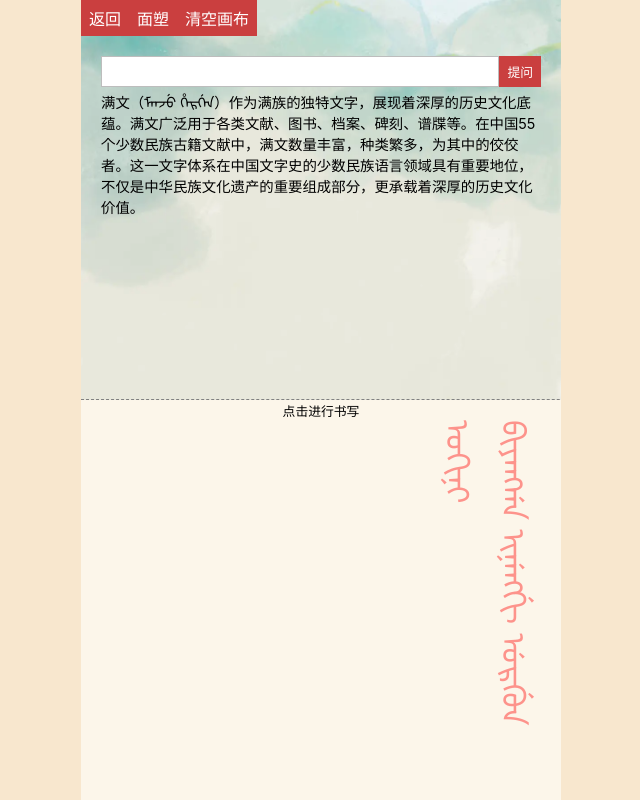
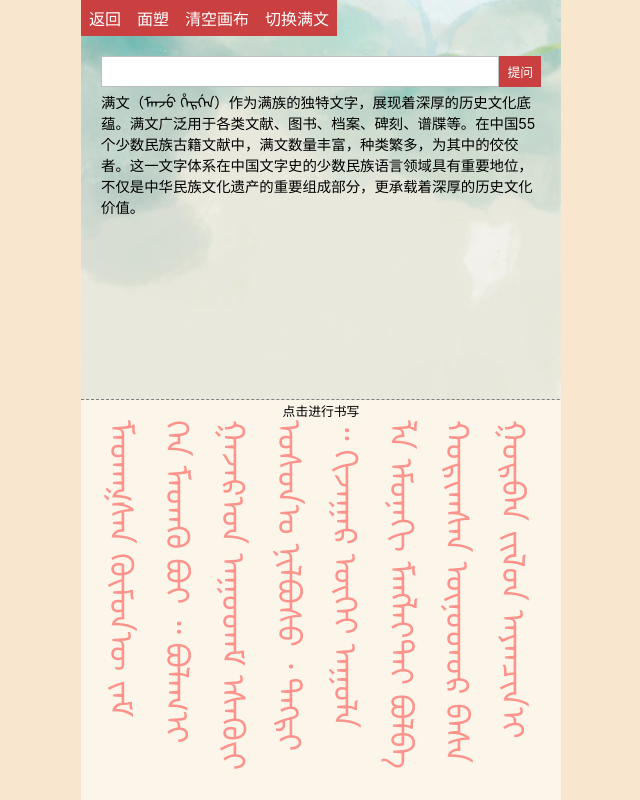
Before and after one commit to saurlax/riverechoes, a Nuxt app: page /calligraphy in a window 1280 px wide. Shown: the whole page, without its empty margins (319-959 px from the left). Built offline with nearby package versions, Linux system fonts and the light colour scheme.

Commit message:
feat:Add a switch to change Manchu Text

```diff
--- a/pages/calligraphy.vue
+++ b/pages/calligraphy.vue
@@ -5,6 +5,14 @@ import ask from '../components/ChatBox.vue'
 const tabletRef = ref<HTMLCanvasElement>()
 let ctx: CanvasRenderingContext2D
 let lastTouches: TouchList
+
+const facsimileTexts = ref([
+  "ᠭᠤᠷᠪᠠᠨ ᠵᠢᠯ᠎ᠦ᠋ᠨ ᠠᠶᠠᠨᠴᠢᠨ᠎ᠢ᠋ ᠬᠣᠷᠢᠭᠰᠠᠨ ᠥᠨᠥᠳᠥᠷ ᠪᠠᠰᠠ ᠯᠠ ᠡᠮᠦᠨᠡᠬᠢ ᠮᠠᠩᠯᠠᠢ᠎ᠲᠠᠢ ᠪᠣᠯᠪᠠ ᠃  ᠬᠢᠵᠠᠭᠠᠷ ᠦᠭᠡᠢ ᠠᠭᠤᠯᠠ ᠤᠰᠤᠨ᠎ᠤ᠋ ᠨᠢᠯᠪᠤᠰᠤ ᠂ ᠲᠩᠷᠢ ᠭᠠᠵᠠᠷ᠎ᠤ᠋ᠨ ᠠᠭᠤᠳᠠᠮ ᠡᠰᠡᠬᠦ᠎ᠶ᠋ᠢ ᠬᠡᠨ ᠮᠡᠳᠡᠬᠦ ᠪᠣᠢ ᠃  ᠪᠤᠯᠠᠭ᠎ᠢ᠋ ᠮᠡᠳᠡᠭᠰᠡᠨ ᠬᠥᠮᠦᠨ᠎ᠦ᠌ ᠵᠠᠮ ᠣᠢᠷ᠎ᠠ ᠂ ᠨᠤᠲᠤᠭ᠎ᠢ᠋ ᠬᠦᠰᠡᠭᠰᠡᠨ ᠬᠥᠮᠦᠨ ᠬᠣᠯᠠ ᠃  ᠰᠥᠰᠥ ᠵᠣᠷᠢᠭ ᠬᠠᠷᠢᠵᠤ ᠢᠷᠡᠬᠦ ᠡᠳᠦᠷ ᠂ ᠰᠦᠯᠳᠡ ᠬᠣᠰᠢᠭᠤ ᠬᠣᠭᠣᠰᠣᠨ ᠦᠵᠡᠨ᠎ᠡ ᠃  ", // 另一种满文
+  "ᠭᠠᠵᠠᠷ ᠳᠦᠭᠦᠷᠡᠩ ᠬᠢᠷᠠᠭᠤ ᠴᠠᠰᠤ ᠰᠢᠭ᠋ ᠥᠳᠬᠡᠨ ᠃ ᠬᠥᠮᠦᠨ ᠦᠭᠡ᠎ᠪᠡᠷ ᠂ ᠬᠦᠯᠦᠭ ᠡᠪᠡᠰᠦ᠎ᠪᠡᠷ ᠃ ᠨᠢᠭᠡ ᠮᠤᠷᠤᠢ ᠴᠠᠭᠠᠨ ᠪᠣᠭᠣᠮᠲᠠ ᠲᠤᠢᠯ᠎ᠳ᠋ᠠᠭᠠᠨ ᠲᠤᠯᠤᠭᠠᠳᠤᠢ ᠃ ᠲᠡᠷᠭᠡᠨ᠎ᠦ᠌ ᠳᠠᠭᠤ ᠨᠠᠮ ᠵᠢᠮ ᠪᠣᠯᠪᠠ ᠃ ᠲᠩᠷᠢ᠎ᠶ᠋ᠢᠨ ᠬᠠᠶᠠᠭ᠎ᠠ ᠡᠪᠡᠰᠦ ᠃ ᠬᠠᠷ᠎ᠠ ᠨᠡᠮᠡᠷᠢ ᠂ ᠬᠠᠭᠤᠴᠢᠨ ᠵᠢᠯ᠎ᠦ᠋ᠨ ᠮᠡᠬᠡ ᠃ ᠥᠪᠡᠷ᠎ᠢ᠋ᠶ᠋ᠡᠨ ᠴᠦ᠍ ᠬᠡᠯᠡᠵᠦ ᠪᠣᠯᠣᠰᠢ ᠦᠭᠡᠢ ᠬᠡᠷᠡᠭ ᠃ ᠬᠥᠮᠦᠨ᠎ᠦ᠌ ᠶᠢᠷᠲᠢᠨᠴᠦ᠎ᠶ᠋ᠢᠨ ᠬᠠᠮᠤᠭ ᠲᠦᠷᠦᠭᠦᠨ᠎ᠳ᠋ᠦ᠍ ᠰᠠᠯᠤᠯᠲᠠ ᠬᠢᠨ᠎ᠡ ᠃  ", // 另一种满文
+  "ᠪᠣᠷᠣᠭᠠᠨ ᠳᠤᠰᠤᠯ ᠴᠡᠴᠡᠭ ᠪᠤᠲᠠᠷᠠᠨ ᠂ ᠤᠯᠠᠭᠠᠨ ᠠᠩᠬᠢᠯᠤᠮ᠎ᠠ ᠦᠨᠦᠷ ᠰᠡᠩᠭᠢᠨᠡᠬᠦ ᠴᠥᠭᠥᠷᠥᠮ᠎ᠦ᠋ᠨ ᠬᠣᠶᠠᠷ ᠡᠷᠭᠢ ᠃ ᠪᠢᠲᠡᠭᠡᠢ ᠬᠣᠯᠠ᠎ᠶ᠋ᠢ ᠬᠠᠷᠠ ᠂ ᠬᠠᠪᠤᠷ᠎ᠤ᠋ᠨ ᠬᠤᠭᠤᠰ ᠂ ᠮᠥᠩᠭᠥᠨ ᠬᠠᠯᠬᠠᠪᠴᠢ᠎ᠪᠠᠨ ᠨᠤᠤᠬ᠎ᠠ ᠃  ᠥᠨᠥᠴᠢᠨ ᠹᠠᠨ ᠡᠷᠲᠡ ᠣᠷᠣᠢ ᠦᠭᠡᠢ ᠭᠤᠷᠪᠠᠨ ᠴᠤᠭᠤᠷ᠎ᠠ᠋ᠴᠠ ᠰᠠᠯᠤᠨ᠎ᠠ ᠂ ᠰᠤᠯᠠ ᠪᠠᠢᠳᠠᠭ ᠳ᠋ᠢᠶᠠᠨ ᠰᠢᠪᠠᠭᠤ ᠬᠡᠳᠦᠨ ᠬᠡᠰᠡᠭ ᠪᠤᠬᠢᠨᠢᠳᠤᠨ᠎ᠠ ᠃ ᠠᠶ᠎ᠠ ᠳᠣᠲᠣᠷᠠᠬᠢ ᠰᠡᠳᠬᠢᠯᠭᠡ ᠂ ᠴᠢᠪᠬᠠᠳᠠᠰᠤ ᠦᠭᠡ ᠂ ᠰᠣᠨᠣᠰᠬᠤ᠎ᠳ᠋ᠤ᠌ ᠠᠶ᠎ᠠ ᠦᠭᠡᠢ !︕  " // 另一种满文
+]);
+
+const currentIndex = ref(0); // 当前显示的满足的索引
 
 onMounted(() => {
   const tablet = tabletRef.value!
@@ -45,6 +53,12 @@ const clearCanvas = () => {
   ctx.fillStyle = '#fcf6ea';
   ctx.fillRect(0, 0, tabletRef.value!.width, tabletRef.value!.height);
 }
+
+// 切换满文内容的函数
+const toggleFacsimile = () => {
+  currentIndex.value = (currentIndex.value + 1) % facsimileTexts.value.length; // 循环切换
+  clearCanvas();
+}
 </script>
 
 <template>
@@ -53,12 +67,13 @@ const clearCanvas = () => {
       <router-link to="/map"><button>返回</button></router-link>
       <router-link to="/craft"><button>面塑</button></router-link>
       <button @click="clearCanvas">清空画布</button>
+      <button @click="toggleFacsimile">切换满文</button> <!-- 增加切换按钮 -->
     </div>
     <ask class="box"
       defaultText="满文（ᠮᠠᠨᠵᡠ ᡥᡝᡵᡤᡝᠨ）作为满族的独特文字，展现着深厚的历史文化底蕴。满文广泛用于各类文献、图书、档案、碑刻、谱牒等。在中国55个少数民族古籍文献中，满文数量丰富，种类繁多，为其中的佼佼者。这一文字体系在中国文字史的少数民族语言领域具有重要地位，不仅是中华民族文化遗产的重要组成部分，更承载着深厚的历史文化价值。" />
 
     <canvas height="400px" ref="tabletRef" width="100px" @touchstart="draw" @touchmove="draw"></canvas>
-    <div class="facsimile">ᠪᡳᠶᠠᠩᡤᠠ ᡳᠨᡝᠩᡤᡳ ᡠᡵᡤᡠᠨ ᠣᡴᡳᠨᡳ</div>
+    <div class="facsimile">{{ facsimileTexts[currentIndex] }}</div>
     <div class="tip">点击进行书写</div>
   </div>
 </template>
```
